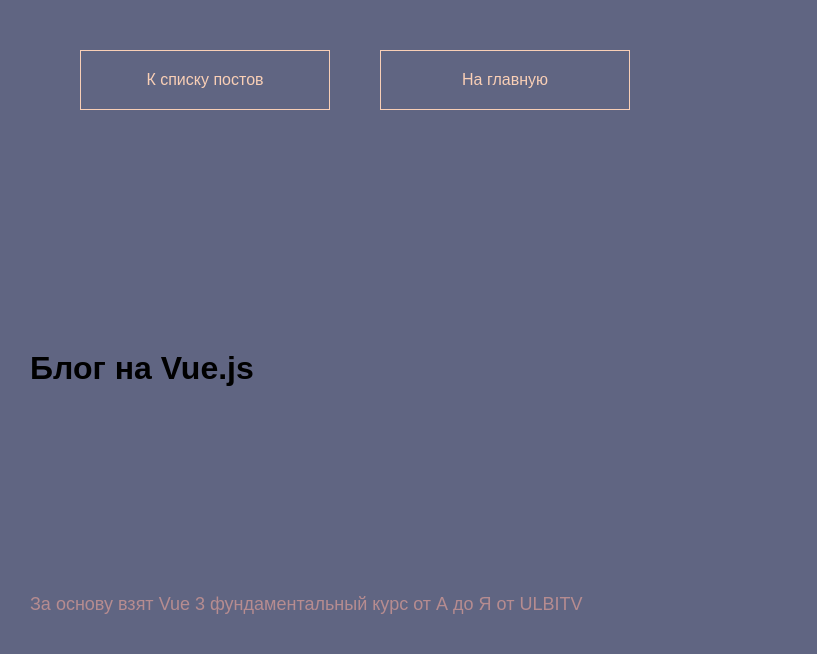
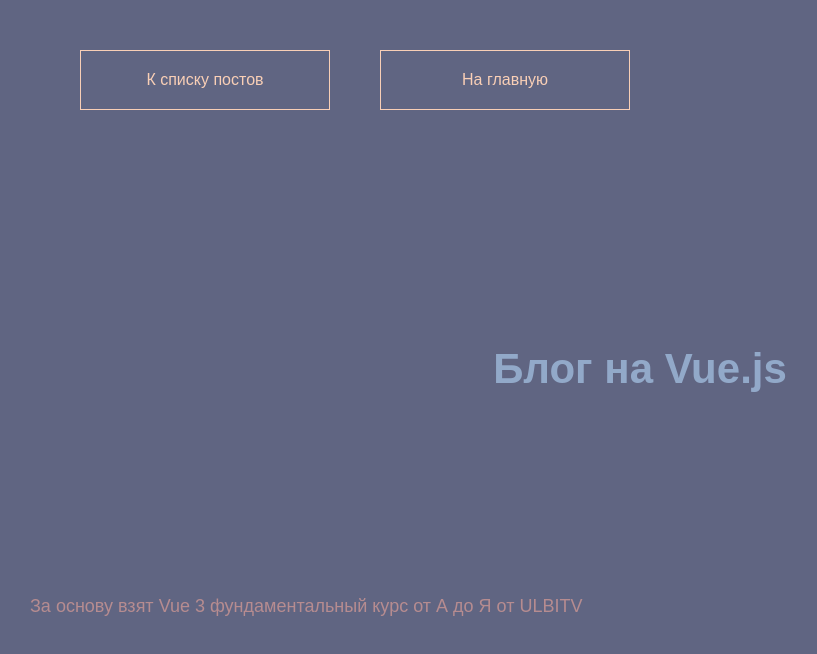
Before and after one commit to IVKrylova/vue.3-project, a Vue app: page / in a window 1280 px wide. Shown: the top 654 px of the page, without its empty margins (0-817 px from the left). Built offline with nearby package versions, Linux system fonts and the light colour scheme.

Commit message:
style: add style of the main page

```diff
--- a/src/pages/Main.vue
+++ b/src/pages/Main.vue
@@ -1,11 +1,17 @@
 <template>
-  <h1>Блог на Vue.js</h1>
+  <main>
+    <h1 class="h1">Блог на Vue.js</h1>
+  </main>
 </template>
 
-<script>
-
-</script>
+<script></script>
 
 <style>
-
+  .h1 {
+    text-align: center;
+    color: #92A9C9;
+    font-size: 42px;
+    padding: 0;
+    margin: 0;
+  }
 </style>
```
